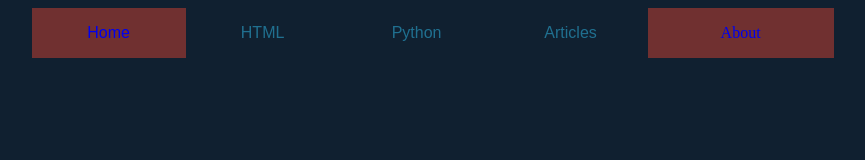
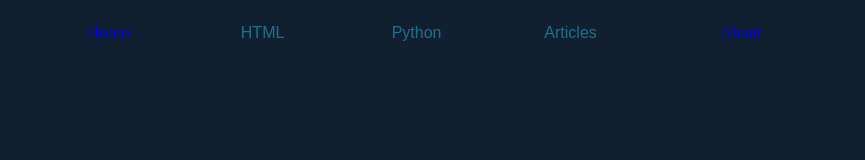
Before and after one commit to ennaangel/cors_html, a plain HTML site: page index.html in a window 1280 px wide. Shown: the whole page, without its empty margins (166-1031 px from the left). Drawn offline with Linux system fonts and the light colour scheme.

Commit message:
Update own.css

```diff
--- a/stylesheets/own.css
+++ b/stylesheets/own.css
@@ -38,7 +38,7 @@ body {
 
 .navb{
     border: none;
-    background-color: #703030;
+    background-color: #102030;
     color:#207090;
     padding: 16px;
     font-size: 16px;
```
